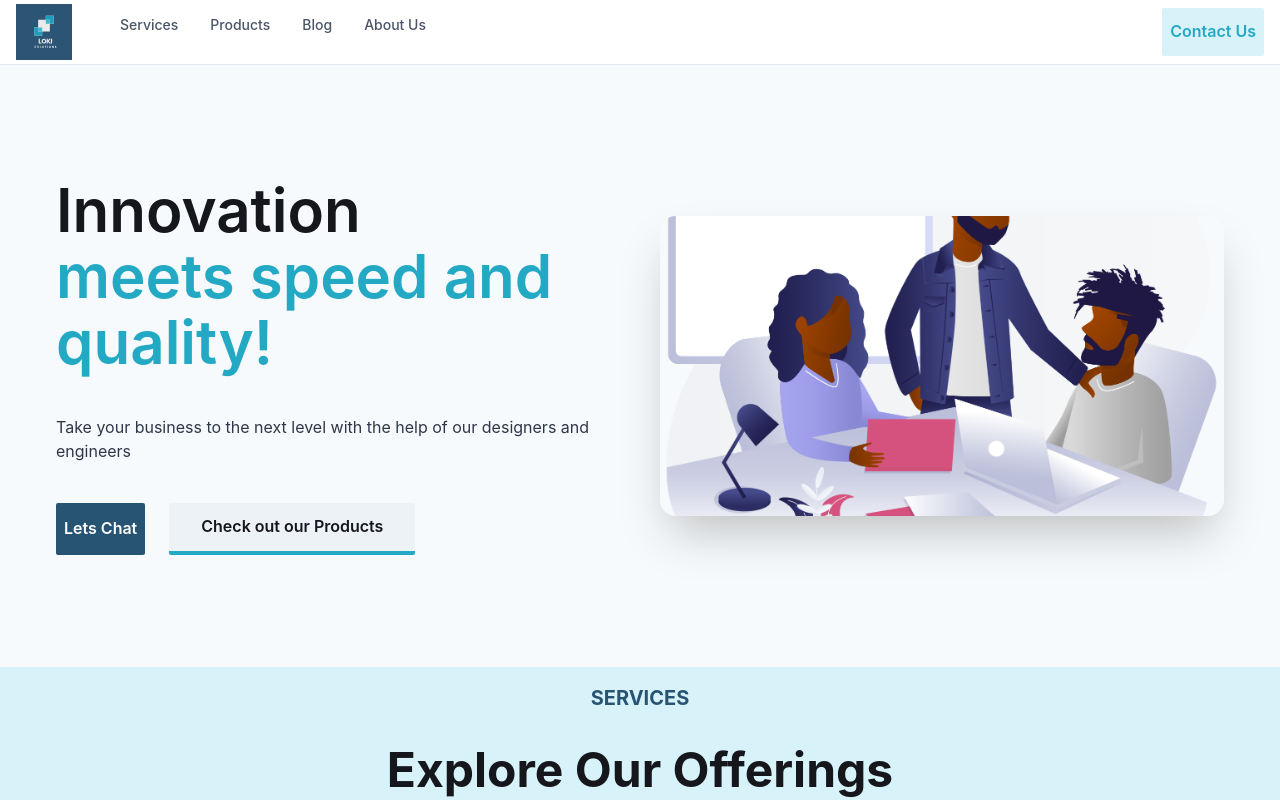
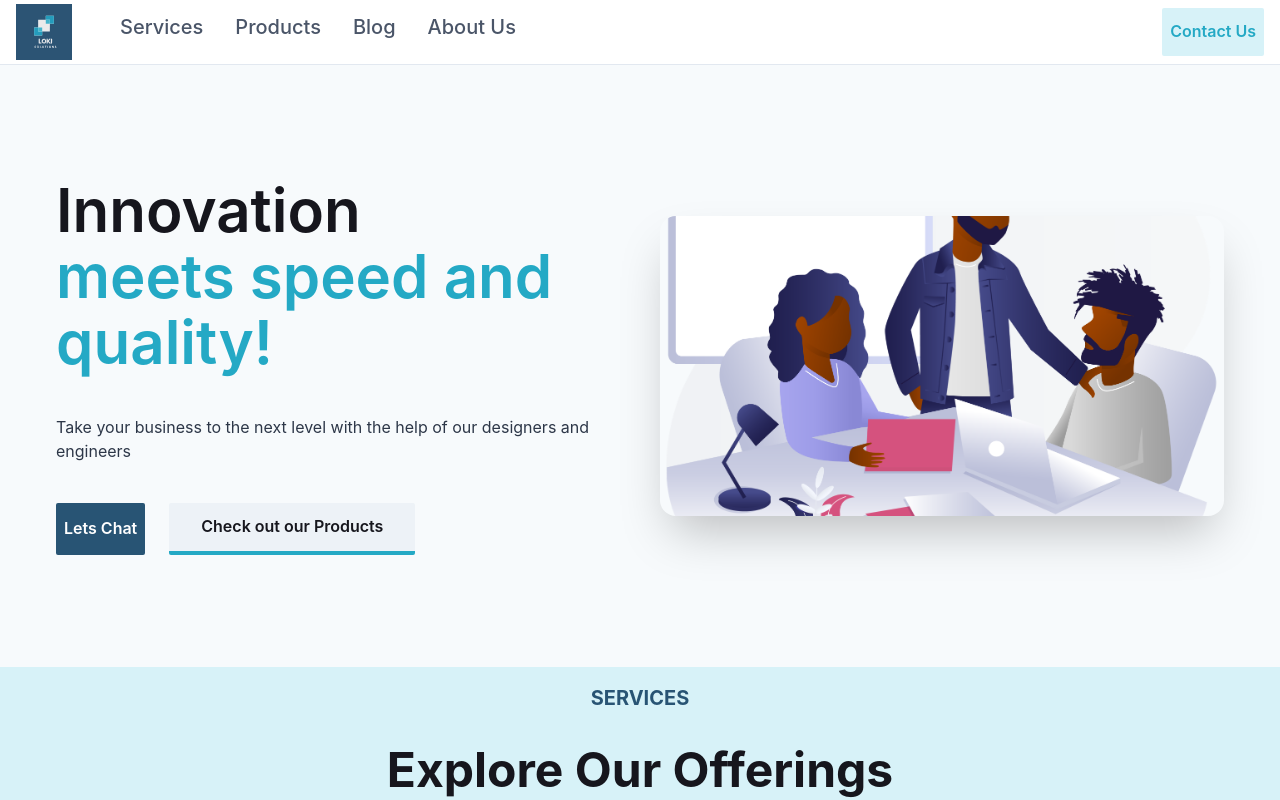
Before and after one commit to mpereannor/lokisolutions, a Next.js app: page / in a window 1280 px wide. Shown: the top 800 px of the page. Built offline with nearby package versions, Linux system fonts and the light colour scheme.

Commit message:
refactor: resize nav items

```diff
--- a/src/components/Header.js
+++ b/src/components/Header.js
@@ -29,7 +29,7 @@ export default function Header() {
   const { isOpen, onToggle } = useDisclosure();
 
   return (
-    <Box>
+    <Box position="sticky" zIndex="10" top="0">
       <Flex
         bg={"white"}
         color={"gray.800"}
@@ -73,11 +73,7 @@ export default function Header() {
           direction={"row"}
           spacing={6}
         >
-          <ContactButton
-            as={"a"}
-            href={"#"}
-            title='Contact Us'
-          />
+          <ContactButton as={"a"} href={"#"} title="Contact Us" />
         </Stack>
       </Flex>
 
@@ -102,7 +98,7 @@ const DesktopNav = () => {
               <Link
                 p={2}
                 href={navItem.href ?? "#"}
-                fontSize={"sm"}
+                fontSize={"xl"}
                 fontWeight={500}
                 color={linkColor}
                 _hover={{
@@ -137,9 +133,7 @@ const DesktopNav = () => {
   );
 };
 
-const DesktopSubNav = ({ label, href, subLabel }) =>
-  // : NavItem
-  {
+const DesktopSubNav = ({ label, href, subLabel }) => {
   return (
     <Link
       href={href}
@@ -186,9 +180,7 @@ const MobileNav = () => {
   );
 };
 
-const MobileNavItem = ({ label, children, href }) =>
-  // : NavItem
-  {
+const MobileNavItem = ({ label, children, href }) => {
   const { isOpen, onToggle } = useDisclosure();
 
   return (
@@ -217,11 +209,7 @@ const MobileNavItem = ({ label, children, href }) =>
         )}
       </Flex>
 
-        <Collapse
-          in={isOpen}
-          animateOpacity
-          style={{ marginTop: "0!important" }}
-        >
+      <Collapse in={isOpen} animateOpacity style={{ marginTop: "0!important" }}>
         <Stack
           mt={2}
           pl={4}
@@ -242,31 +230,26 @@ const MobileNavItem = ({ label, children, href }) =>
   );
 };
 
-//   interface NavItem {
-//     label: string;
-//     subLabel?: string;
-//     children?: Array<NavItem>;
-//     href?: string;
-//   }
-
 const NAV_ITEMS = [
-  //   : Array<NavItem>
   {
     label: "Services",
     children: [
       {
         label: "Consultancy",
-        subLabel: "we aim at identifying business problems and finding tailored software solutions to solve them",
+        subLabel:
+          "we aim at identifying business problems and finding tailored software solutions to solve them",
         href: "#",
       },
       {
         label: "Software Development",
-        subLabel: "we help build your dream software from conception, architecture, project design and implementation",
+        subLabel:
+          "we help build your dream software from conception, architecture, project design and implementation",
         href: "#",
       },
       {
         label: "Web Design/ Development",
-        subLabel: "we increase awareness/traffic to your brand with beautiful websites",
+        subLabel:
+          "we increase awareness/traffic to your brand with beautiful websites",
         href: "#",
       },
     ],
@@ -276,17 +259,20 @@ const NAV_ITEMS = [
     children: [
       {
         label: "Inventory Managament",
-        subLabel: "Inventory management software that makes trakcing stock accurately",
+        subLabel:
+          "Inventory management software that makes trakcing stock accurately",
         href: "#",
       },
       {
         label: "School Management System",
-        subLabel: "All-in-One information management system for your K12 school",
+        subLabel:
+          "All-in-One information management system for your K12 school",
         href: "#",
       },
       {
         label: "Susu Management System",
-        subLabel: "Simple to use app to manage your Susu(micro-finance) business",
+        subLabel:
+          "Simple to use app to manage your Susu(micro-finance) business",
         href: "#",
       },
     ],
```
Lines whose indentation alone changed are shown as unchanged.
